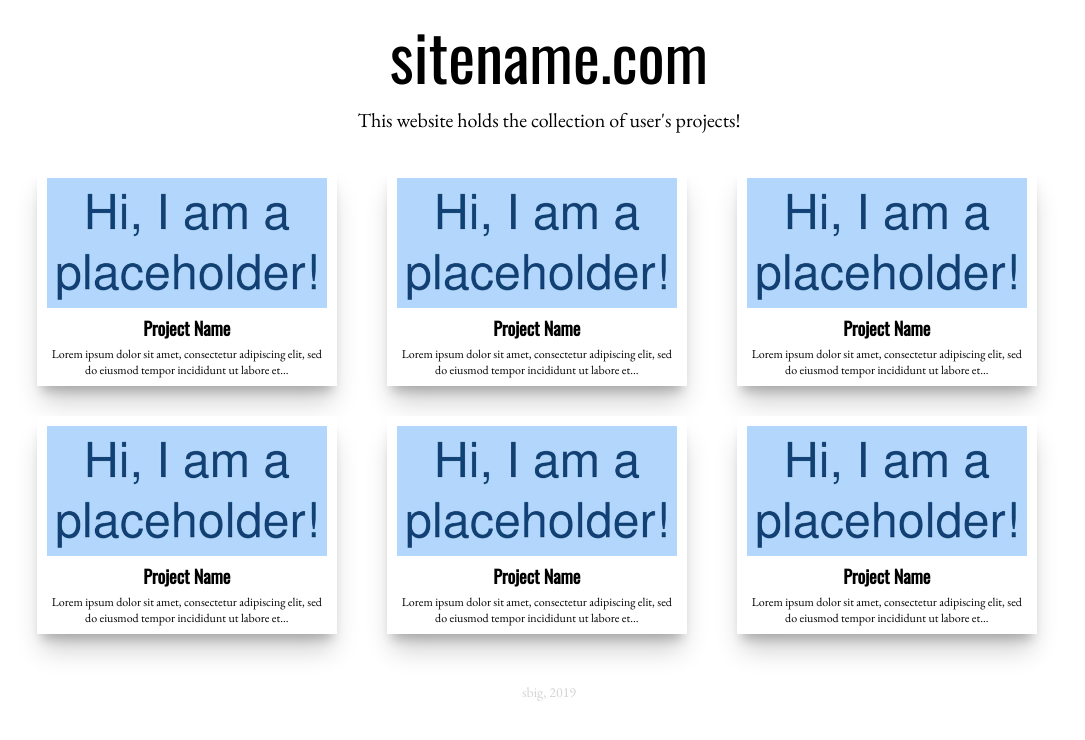
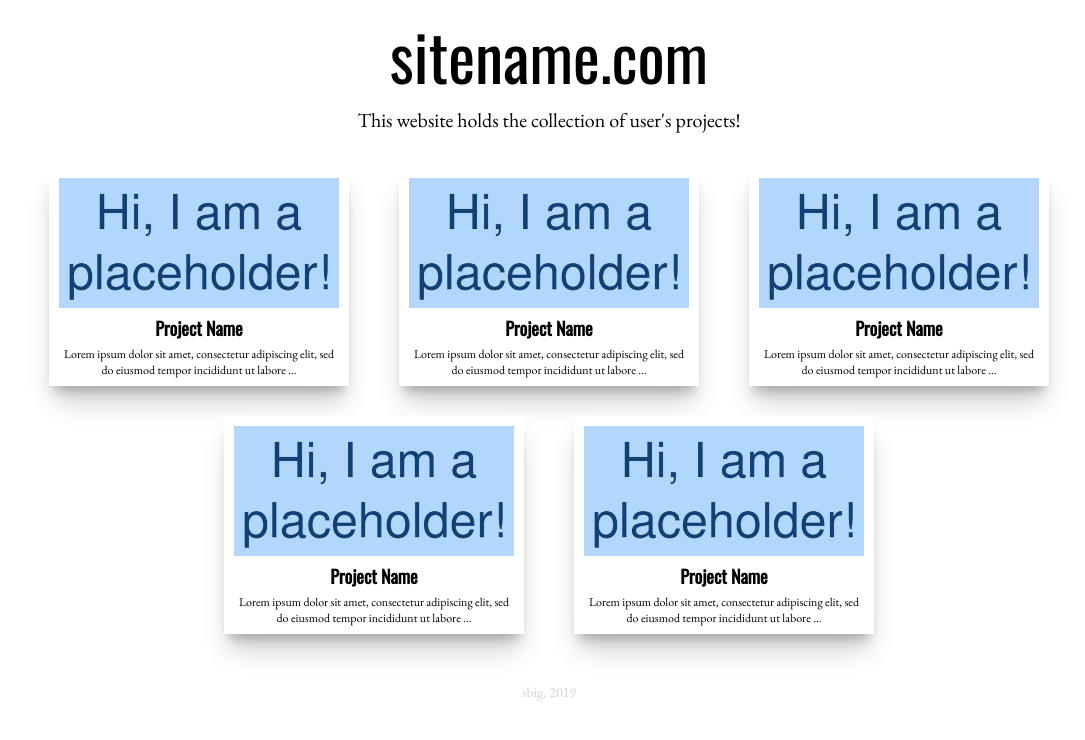
Before and after one commit to fraglantia/Tepsite, a React (Create React App) app: page / in a window 1280 px wide. Shown: the top 740 px of the page, without its empty margins (91-1176 px from the left). Built offline with nearby package versions, Linux system fonts and the light colour scheme.

Commit message:
Added styling, text padding, and placeholders.

```diff
--- a/public/style.css
+++ b/public/style.css
@@ -12,7 +12,7 @@
     flex-direction: column;
     align-items: center;
     margin-bottom: 20px;
-    width: 85%;
+    width: 90%;
 }
 
 .header-title {
@@ -39,7 +39,9 @@
     flex-direction: row;
     flex-wrap: wrap;
     align-items: center;
-    width: 85%;
+    justify-content: center;
+    width: 90%;
+    margin: auto;
     /* background-color: blue; */
 }
 
@@ -78,6 +80,7 @@
     height: 40px;
     overflow: hidden;
     text-align: center;
+    word-wrap: break-word;
     /* background-color: red; */
 }
 
--- a/src/components/Body.js
+++ b/src/components/Body.js
@@ -1,16 +1,48 @@
 import React from 'react';
 import Project from './Project'
+import placeholder_img from './Images/placeholder.jpg'
 
 class Body extends React.Component {
+
+    constructor() {
+        super()
+
+        const placeholder_projects = []
+
+        const placeholder_item = {
+            img: placeholder_img,
+            title: 'Project Name',
+            desc: 'Lorem ipsum dolor sit amet, consectetur adipiscing elit, sed do eiusmod tempor incididunt ut labore et dolore magna aliqua. Ut enim ad minim veniam, quis nostrud exercitation ullamco laboris nisi ut aliquip ex ea commodo consequat.'
+        }
+
+        for (let i = 0; i < 5; i++) {
+            placeholder_projects.push(placeholder_item)
+        }
+
+        this.state = {
+            projects: placeholder_projects,
+        }
+    }
+
+    // componentDidMount() {
+    //     const url = '<sample_url>'
+    //     fetch(url)
+    //             .then(response => response.json())
+    //             .then(response => {
+    //                 this.setState({projects: response})
+    //                 }
+    //             )
+    //   }
+
+
     render() {
         return(
             <div className = 'projectContainer'>
-              <Project />
-              <Project />
-              <Project />
-              <Project />
-              <Project />
-              <Project />
+                {
+                    this.state.projects.map(
+                            (project, idx) => <Project img={project.img} title={project.title} desc={project.desc} key={idx} />
+                        )
+                }
             </div>
         )
     }
--- a/src/components/Footer.js
+++ b/src/components/Footer.js
@@ -3,7 +3,7 @@ import React from 'react';
 class Footer extends React.Component {
   render() {
       return(
-          <div class='footer'>
+          <div className='footer'>
               <p>sbig, 2019</p>
           </div>
       )
--- a/src/components/Project.js
+++ b/src/components/Project.js
@@ -1,22 +1,31 @@
 import React from 'react';
-import placeholder from './Images/placeholder.jpg'
 
 class Project extends React.Component {
+
+    padDesc(desc){
+        if (desc.length > 100) {
+            return desc.slice(0, 100) + '...'
+        }
+        else {
+            return desc
+        }
+    }
+
     render() {
         return(
             <div className = 'projectDiv'>
                     <img
-                    src = {placeholder}
+                        src = {this.props.img}
                         alt = 'placeholder'
                         className = 'projectImg'
                     />
 
                     <div className='projectTitle'>
-                    <p>Project Name</p>
+                        <p>{this.props.title}</p>
                     </div>
 
                     <div className='projectDesc'>
-                    Lorem ipsum dolor sit amet, consectetur adipiscing elit, sed do eiusmod tempor incididunt ut labore et...
+                        {this.padDesc(this.props.desc)}
                     </div>
             </div>
         )
```
Lines whose indentation alone changed are shown as unchanged.
